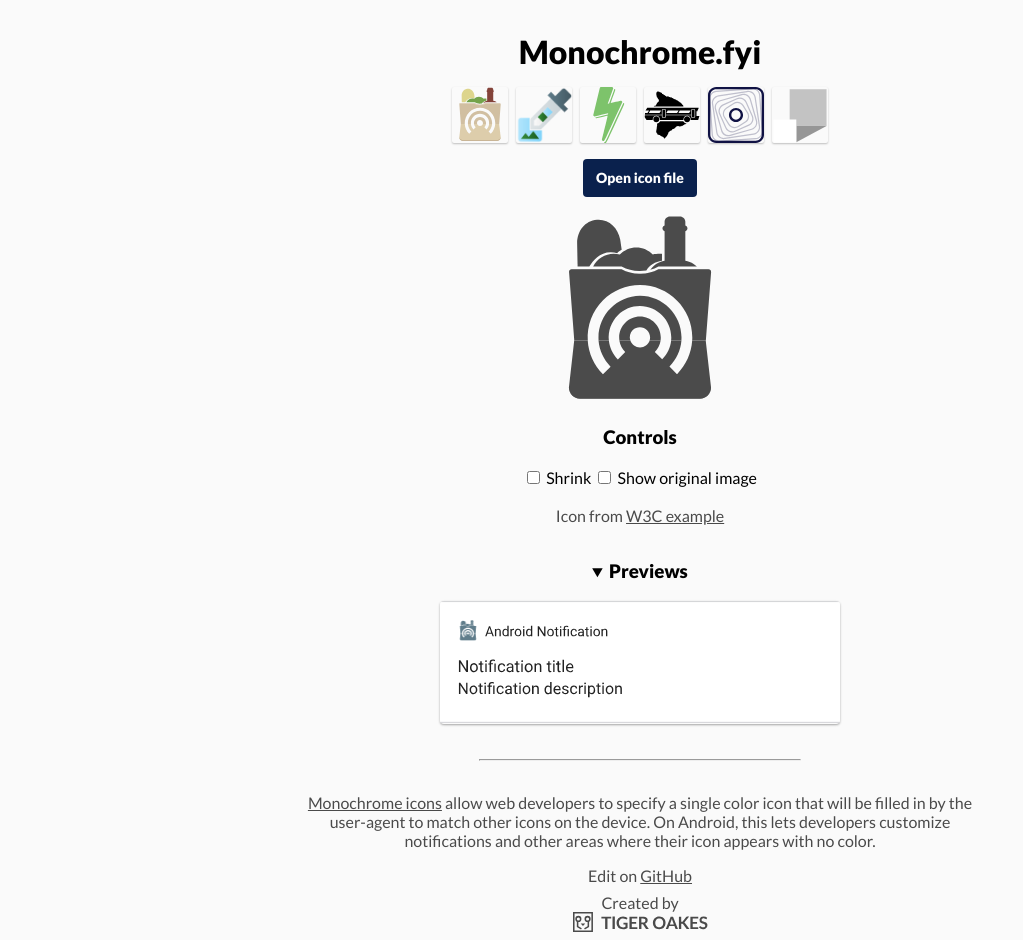
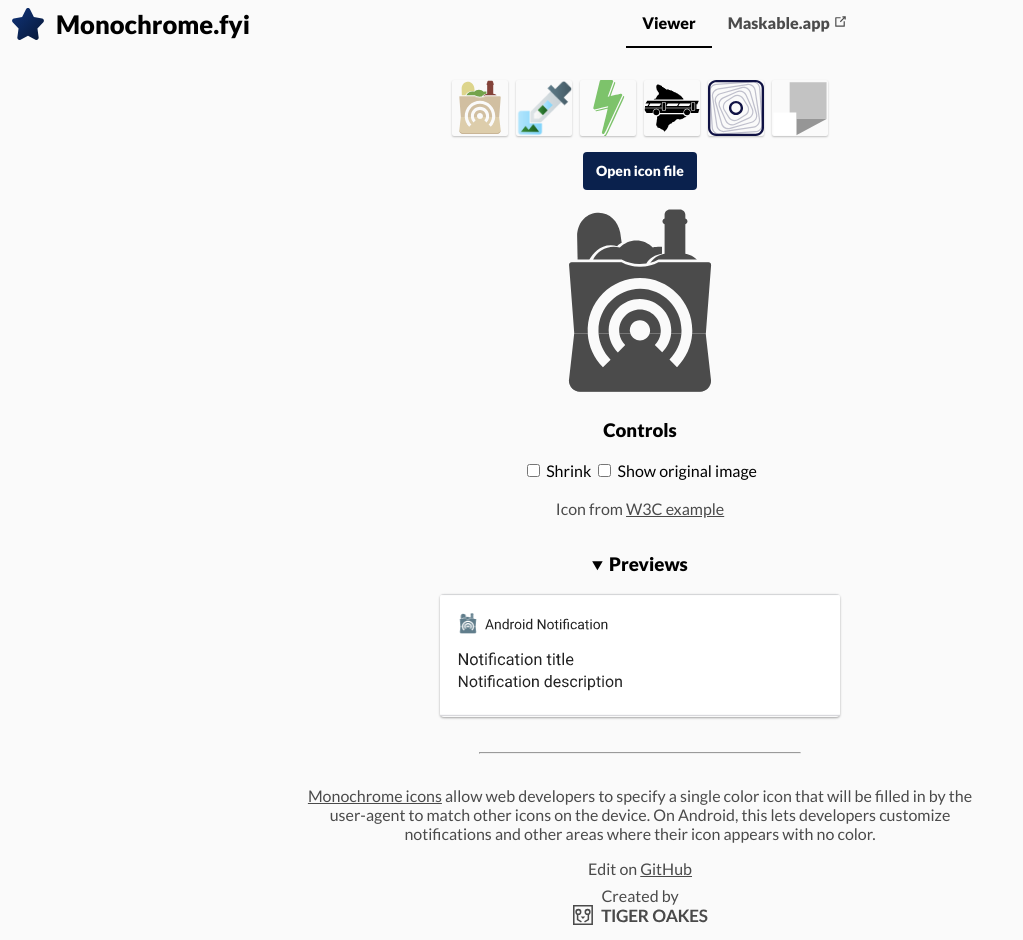
Before and after one commit to NotWoods/monochrome, a website built with Vite: page index.html in a window 1280 px wide. Shown: the whole page, without its empty margins (0-1023 px from the left). Built offline with nearby package versions, Linux system fonts and the light colour scheme; a script that the page names is missing; files whose address does not match are found by name.

Commit message:
Add navbar

```diff
--- a/css/viewer.css
+++ b/css/viewer.css
@@ -1,19 +1,84 @@
 body {
+  --text-color: black;
+  --subtle-text-color: rgba(0, 0, 0, 0.7);
+  --tabs-height: 3rem;
+
   margin: 0;
   min-height: calc(100vh - 1rem); /* Not sure why this works (: */
 
   font-family: 'Lato', -apple-system, BlinkMacSystemFont, 'Segoe UI', Roboto, Oxygen,
     Ubuntu, Cantarell, 'Open Sans', 'Helvetica Neue', sans-serif;
-  color: black;
+  color: var(--text-color);
   background: #fafafa;
   text-align: center;
 }
 .dark {
-  color: white;
+  --text-color: white;
+  --subtle-text-color: rgba(255, 255, 255, 0.7);
   background: #333;
 }
 .dark .about__self-logo {
   filter: invert(100%);
+}
+
+.title {
+  margin: 0;
+  font-size: 1.6rem;
+}
+.navbar {
+  display: grid;
+  grid-template:
+    'logo title links toggle' var(--tabs-height)
+    / 40px fit-content(14rem) auto 2rem;
+  column-gap: 0.5rem;
+  margin-bottom: 2rem;
+  align-items: center;
+  padding: 0 0.5rem;
+}
+@media (max-width: 40rem) {
+  .navbar {
+    grid-template:
+      'logo title toggle' 3rem
+      'links links links' auto
+      / 40px auto 2rem;
+  }
+}
+
+.navbar__links {
+  margin: auto;
+  display: flex;
+  grid-area: links;
+  flex-wrap: wrap;
+  justify-content: center;
+}
+.navbar__link {
+  display: block;
+  padding: 0 1rem;
+  border-bottom: 2px solid transparent;
+
+  line-height: calc(var(--tabs-height) - 2px);
+  text-decoration: none;
+  color: var(--subtle-text-color);
+  font-weight: bold;
+  white-space: nowrap
+}
+.navbar__link:hover {
+  background: rgba(255, 191, 29, 0.3);
+}
+.navbar__link:focus {
+  background: rgba(255, 191, 29, 0.4);
+}
+.navbar__link--active {
+  color: inherit;
+  border-color: currentColor;
+}
+.navbar__logo {
+  display: block;
+}
+dark-mode-toggle {
+  --dark-mode-toggle-light-icon: url('toggle/sun.svg');
+  --dark-mode-toggle-dark-icon: url('toggle/moon.svg');
+  --dark-mode-toggle-icon-filter: invert(100%);
 }
 
 .hidden-input {
@@ -87,12 +152,6 @@ summary h3 {
   opacity: 1;
   transform: scale(1);
   transition-timing-function: ease-out;
-}
-
-.title {
-  margin: 0;
-  margin-bottom: 1rem;
-  padding-top: 2rem;
 }
 
 .demo__list {
@@ -200,16 +259,6 @@ hr {
   margin: auto;
 }
 
-dark-mode-toggle {
-  position: absolute;
-  top: 0;
-  right: 0;
-
-  --dark-mode-toggle-light-icon: url('toggle/sun.svg');
-  --dark-mode-toggle-dark-icon: url('toggle/moon.svg');
-  --dark-mode-toggle-icon-filter: invert(100%);
-}
-
 .icon__mono .icon {
   width: 192px;
   height: 192px;
--- a/index.html
+++ b/index.html
@@ -45,9 +45,37 @@
   <body>
     <file-drop accept="image/*" id="icon_drop" class="icon__file-drop drop">
       <main class="viewer">
-        <h1 class="title">Monochrome.fyi</h1>
+        <header class="navbar">
+          <a href="?demo=favicon/favicon_512.png">
+            <img class="navbar__logo" src="favicon/favicon.svg" alt="" height="40" width="40" />
+          </a>
+          <h1 class="title">Monochrome.fyi</h1>
 
-        <dark-mode-toggle permanent></dark-mode-toggle>
+          <nav class="navbar__links">
+            <a href="/" class="navbar__link navbar__link--active">Viewer</a>
+            <a href="https://maskable.app" class="navbar__link">
+              Maskable.app
+              <svg
+                class="outbound"
+                xmlns="http://www.w3.org/2000/svg"
+                viewBox="0 0 100 100"
+                width="15"
+                height="15"
+                fill="currentColor"
+              >
+                <title>Outbound</title>
+                <path
+                  d="M18.8,85.1h56l0,0c2.2,0,4-1.8,4-4v-32h-8v28h-48v-48h28v-8h-32l0,0c-2.2,0-4,1.8-4,4v56C14.8,83.3,16.6,85.1,18.8,85.1z"
+                ></path>
+                <polygon
+                  points="45.7,48.7 51.3,54.3 77.2,28.5 77.2,37.2 85.2,37.2 85.2,14.9 62.8,14.9 62.8,22.9 71.5,22.9"
+                ></polygon>
+              </svg>
+            </a>
+          </nav>
+
+          <dark-mode-toggle permanent></dark-mode-toggle>
+        </header>
 
         <ul class="demo__list">
           <!--
```
Also changed, not shown: package.json (+6 -6 lines), 1 other file.
